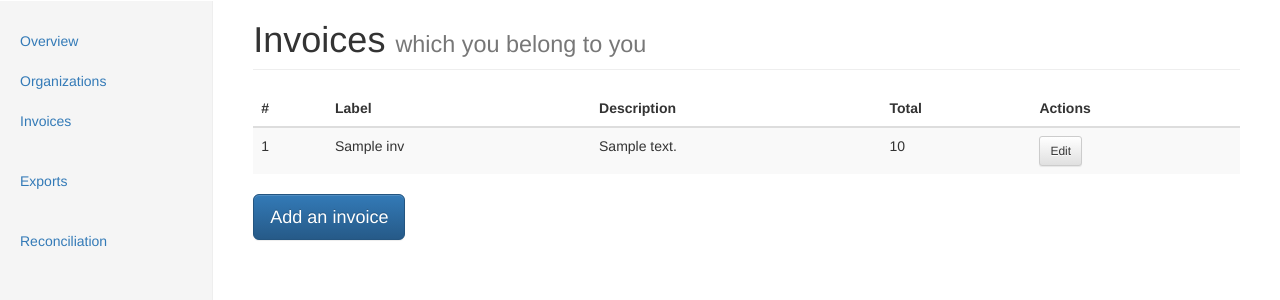
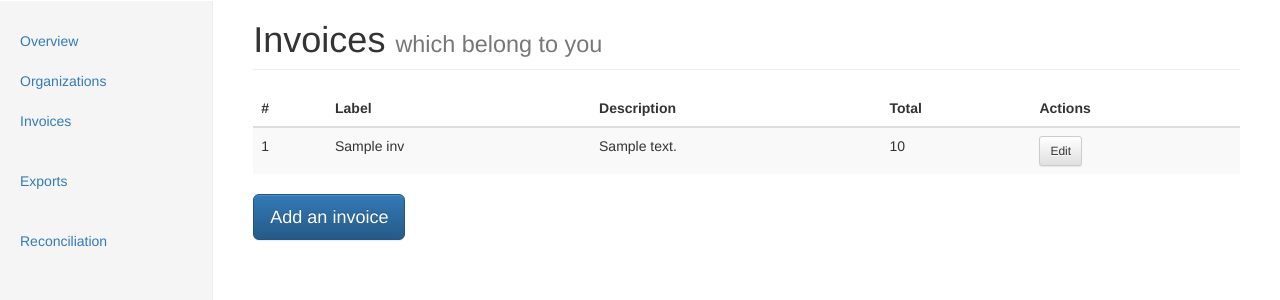
Before and after one commit to dulacp/django-accounting, a Django app: template accounting/templates/books/invoice_list.html in a window 1280 px wide. Shown: the part 50-350 px from the top of the page. Run offline with Django 3.2, Linux system fonts and the light colour scheme; the template is opened without the code that fills it: most values are stand-ins (such as "Sample title", 1, 10 or a date in 2020); parts of the project's set-up code (start-up, migrations or seed data) failed here and were passed over; some libraries are stand-ins or nearby versions.

Commit message:
Fix typo mistake

```diff
--- a/accounting/templates/books/invoice_list.html
+++ b/accounting/templates/books/invoice_list.html
@@ -1,7 +1,7 @@
 {% extends "layout.html" %}
 
 {% block content %}
-    <h1 class="page-header">Invoices <small>which you belong to you</small></h1>
+    <h1 class="page-header">Invoices <small>which belong to you</small></h1>
 
     <table class="table table-striped">
         <thead>
--- a/accounting/templates/books/organization_list.html
+++ b/accounting/templates/books/organization_list.html
@@ -1,7 +1,7 @@
 {% extends "layout.html" %}
 
 {% block content %}
-    <h1 class="page-header">Organizations <small>which you belong to you</small></h1>
+    <h1 class="page-header">Organizations <small>which belong to you</small></h1>
 
     <table class="table table-striped">
         <thead>
```
